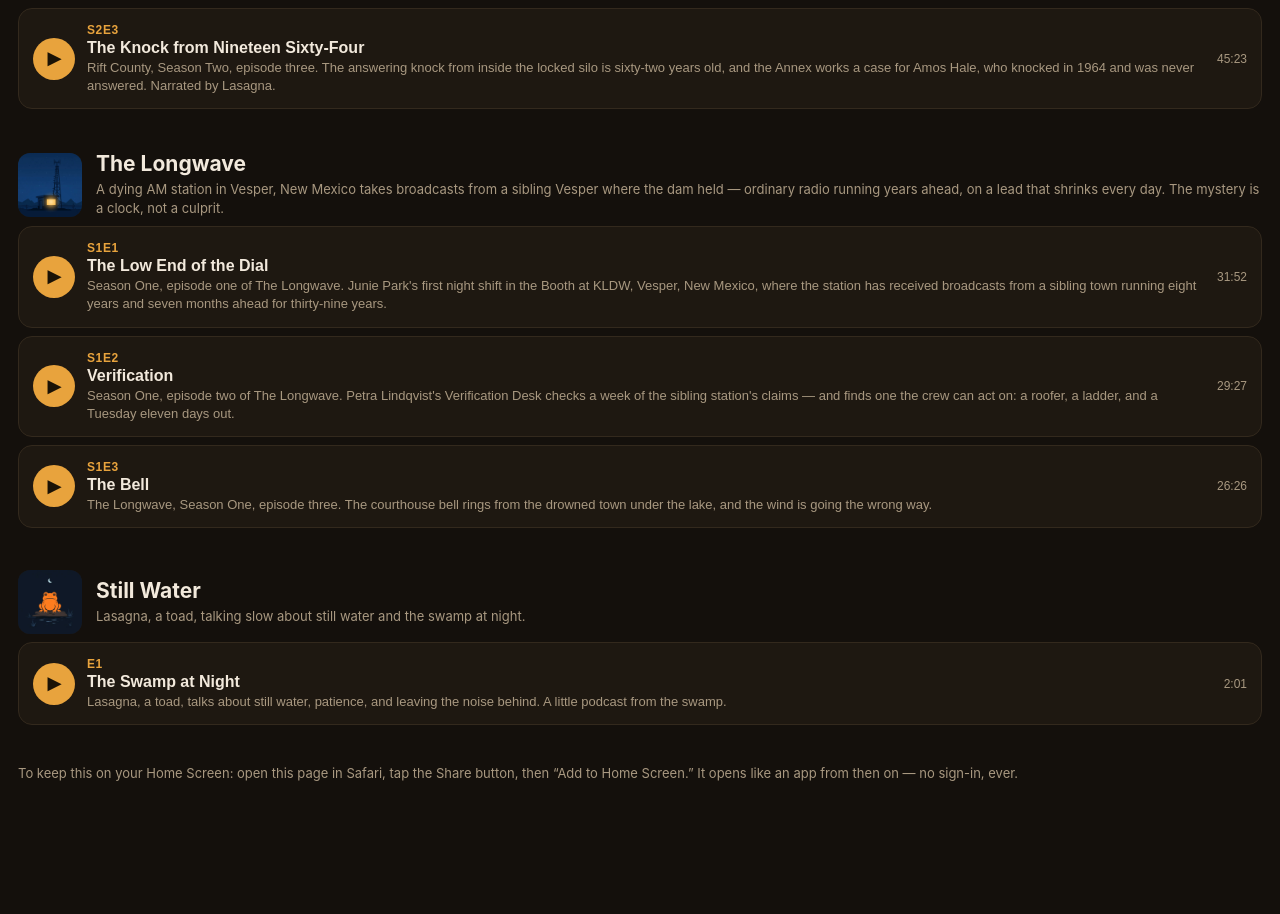
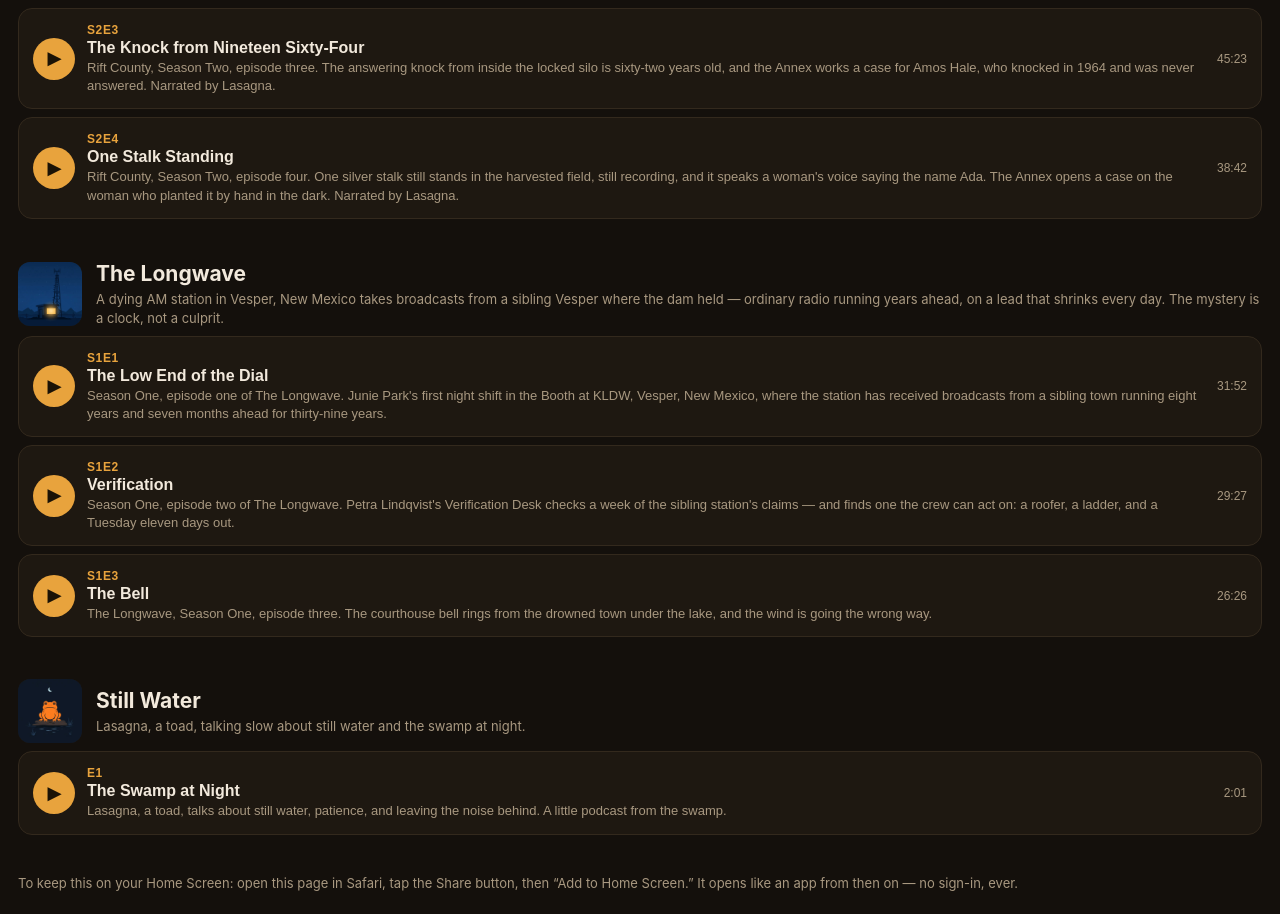
Before and after one commit to pixeldregsz-cmyk/my-podcasts, a plain HTML site: page index.html in a window 1280 px wide. Shown: the part 3113-4027 px from the top of the page. Drawn offline with Linux system fonts and the light colour scheme.

Commit message:
Rift County S2E4: One Stalk Standing

```diff
--- a/index.html
+++ b/index.html
@@ -340,6 +340,13 @@ const CATALOG = [
     "desc": "Rift County, Season Two, episode three. The answering knock from inside the locked silo is sixty-two years old, and the Annex works a case for Amos Hale, who knocked in 1964 and was never answered. Narrated by Lasagna.",
     "dur": 2723,
     "src": "https://muse.ai/podcasts/media/1251520524722029/cf401fab-6fcc-4842-93e5-da4a07182f1d/ep-cf77be6c-e445-4a86-b14a-a7800d518bd3.mp3"
+   },
+   {
+    "label": "S2E4",
+    "title": "One Stalk Standing",
+    "desc": "Rift County, Season Two, episode four. One silver stalk still stands in the harvested field, still recording, and it speaks a woman's voice saying the name Ada. The Annex opens a case on the woman who planted it by hand in the dark. Narrated by Lasagna.",
+    "dur": 2322,
+    "src": "https://muse.ai/podcasts/media/1251520524722029/cf401fab-6fcc-4842-93e5-da4a07182f1d/ep-dba3cf3a-ccd0-4267-a5cf-a156ae313998.mp3"
    }
   ]
  },
```
